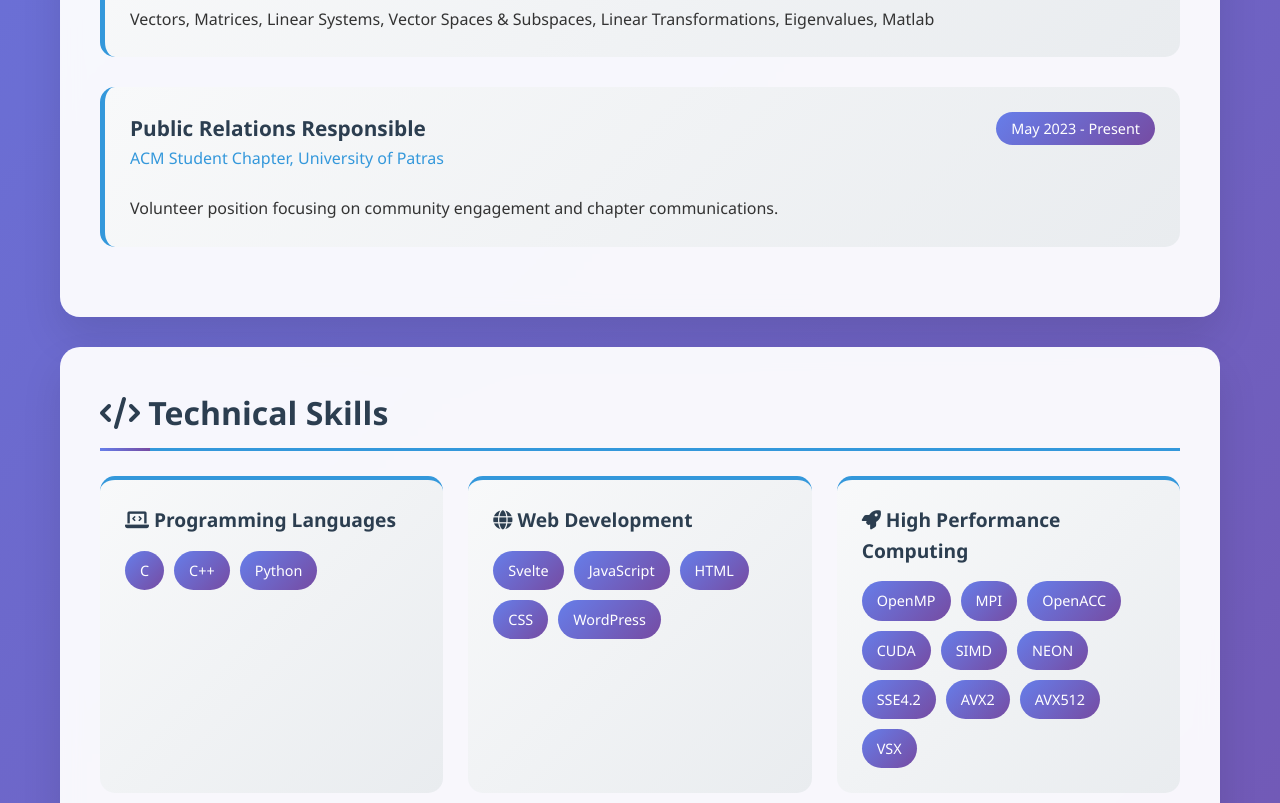
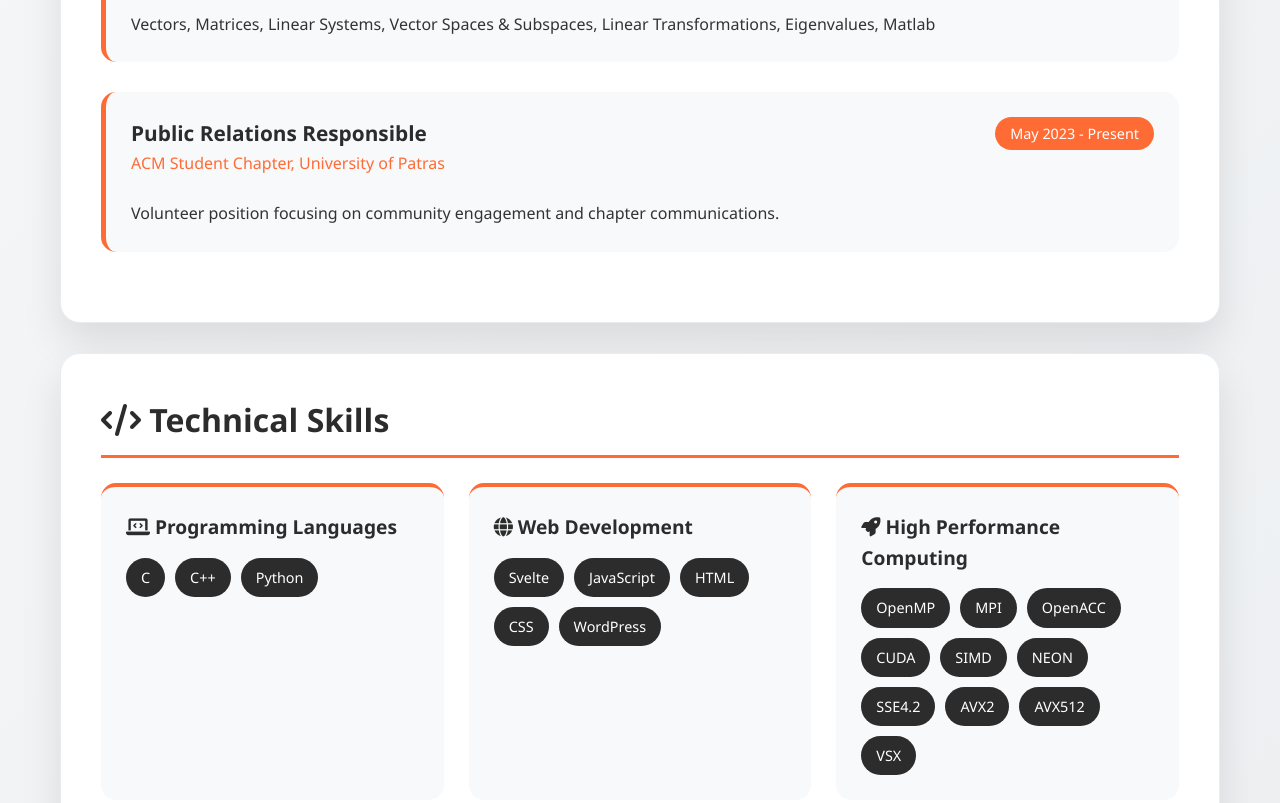
Before and after one commit to gMerm/gMerm.github.io, a plain HTML site: page index.html in a window 1280 px wide. Shown: the part 1441-2244 px from the top of the page. Drawn offline with Linux system fonts and the light colour scheme.

Commit message:
Update index.html

```diff
--- a/index.html
+++ b/index.html
@@ -16,7 +16,7 @@
             font-family: 'Segoe UI', Tahoma, Geneva, Verdana, sans-serif;
             line-height: 1.6;
             color: #333;
-            background: linear-gradient(135deg, #667eea 0%, #764ba2 100%);
+            background: linear-gradient(135deg, #f8f9fa 0%, #e9ecef 100%);
             min-height: 100vh;
         }
 
@@ -27,13 +27,14 @@
         }
 
         .card {
-            background: rgba(255, 255, 255, 0.95);
+            background: white;
             backdrop-filter: blur(10px);
             border-radius: 20px;
             box-shadow: 0 20px 40px rgba(0, 0, 0, 0.1);
             overflow: hidden;
             margin-bottom: 30px;
             transition: transform 0.3s ease, box-shadow 0.3s ease;
+            border: 1px solid #e9ecef;
         }
 
         .card:hover {
@@ -44,7 +45,7 @@
         .header-card {
             padding: 40px;
             text-align: center;
-            background: linear-gradient(135deg, #2c3e50, #3498db);
+            background: #2c2c2c;
             color: white;
             position: relative;
             overflow: hidden;
@@ -132,7 +133,7 @@
         }
 
         .contact-item:hover {
-            background: rgba(255, 255, 255, 0.2);
+            background: rgba(255, 107, 53, 0.2);
             transform: translateY(-2px);
             color: white;
         }
@@ -144,8 +145,8 @@
         .section h3 {
             font-size: 2em;
             margin-bottom: 25px;
-            color: #2c3e50;
-            border-bottom: 3px solid #3498db;
+            color: #2c2c2c;
+            border-bottom: 3px solid #ff6b35;
             padding-bottom: 10px;
             position: relative;
         }
@@ -157,15 +158,15 @@
             left: 0;
             width: 50px;
             height: 3px;
-            background: linear-gradient(90deg, #667eea, #764ba2);
+            background: #ff6b35;
         }
 
         .education-item, .experience-item {
             margin-bottom: 30px;
             padding: 25px;
-            background: linear-gradient(135deg, #f8f9fa, #e9ecef);
+            background: #f8f9fa;
             border-radius: 15px;
-            border-left: 5px solid #3498db;
+            border-left: 5px solid #ff6b35;
             transition: all 0.3s ease;
         }
 
@@ -186,11 +187,11 @@
         .item-title {
             font-size: 1.3em;
             font-weight: 600;
-            color: #2c3e50;
+            color: #2c2c2c;
         }
 
         .item-date {
-            background: linear-gradient(135deg, #667eea, #764ba2);
+            background: #ff6b35;
             color: white;
             padding: 5px 15px;
             border-radius: 20px;
@@ -199,7 +200,7 @@
         }
 
         .item-company {
-            color: #3498db;
+            color: #ff6b35;
             font-weight: 500;
             margin-bottom: 10px;
         }
@@ -211,16 +212,16 @@
         }
 
         .skill-category {
-            background: linear-gradient(135deg, #f8f9fa, #e9ecef);
+            background: #f8f9fa;
             padding: 25px;
             border-radius: 15px;
-            border-top: 4px solid #3498db;
+            border-top: 4px solid #ff6b35;
         }
 
         .skill-category h4 {
             font-size: 1.2em;
             margin-bottom: 15px;
-            color: #2c3e50;
+            color: #2c2c2c;
         }
 
         .skill-tags {
@@ -230,7 +231,7 @@
         }
 
         .skill-tag {
-            background: linear-gradient(135deg, #667eea, #764ba2);
+            background: #2c2c2c;
             color: white;
             padding: 8px 15px;
             border-radius: 20px;
@@ -240,7 +241,8 @@
 
         .skill-tag:hover {
             transform: translateY(-2px);
-            box-shadow: 0 5px 15px rgba(102, 126, 234, 0.4);
+            box-shadow: 0 5px 15px rgba(44, 44, 44, 0.4);
+            background: #ff6b35;
         }
 
         .projects-grid {
@@ -250,10 +252,10 @@
         }
 
         .project-card {
-            background: linear-gradient(135deg, #f8f9fa, #e9ecef);
+            background: #f8f9fa;
             padding: 25px;
             border-radius: 15px;
-            border-left: 5px solid #e74c3c;
+            border-left: 5px solid #ff6b35;
             transition: all 0.3s ease;
         }
 
@@ -265,12 +267,12 @@
         .project-title {
             font-size: 1.2em;
             font-weight: 600;
-            color: #2c3e50;
+            color: #2c2c2c;
             margin-bottom: 10px;
         }
 
         .project-date {
-            color: #e74c3c;
+            color: #ff6b35;
             font-size: 0.9em;
             margin-bottom: 15px;
             font-weight: 500;
@@ -284,7 +286,7 @@
         }
 
         .language-item {
-            background: linear-gradient(135deg, #667eea, #764ba2);
+            background: #2c2c2c;
             color: white;
             padding: 15px 25px;
             border-radius: 25px;
@@ -294,7 +296,8 @@
 
         .language-item:hover {
             transform: translateY(-3px);
-            box-shadow: 0 10px 20px rgba(102, 126, 234, 0.4);
+            box-shadow: 0 10px 20px rgba(44, 44, 44, 0.4);
+            background: #ff6b35;
         }
 
         @media (max-width: 768px) {
```
